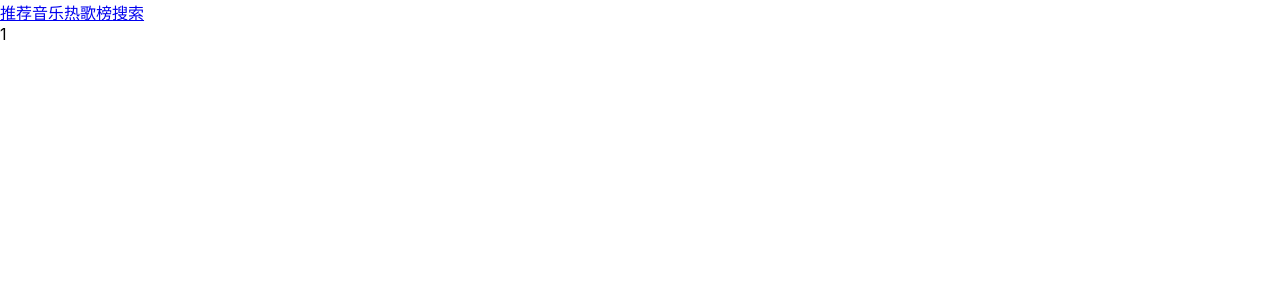
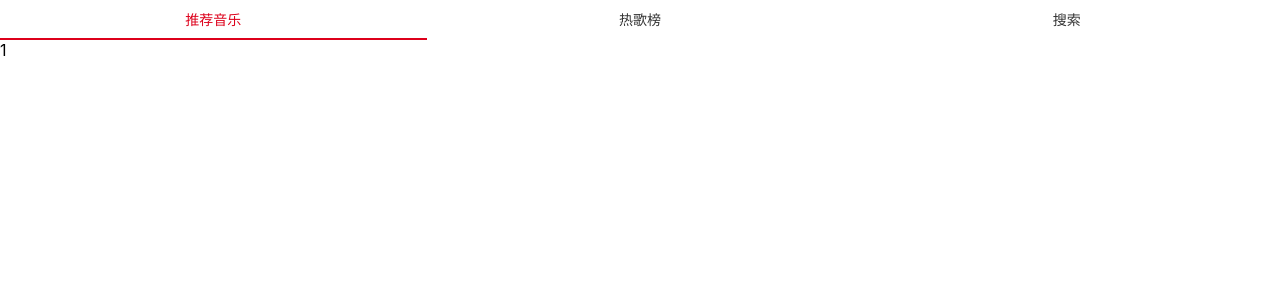
Before and after one commit to Chung941211/music, a React (Create React App) app: page / in a window 1280 px wide. Shown: the top 300 px of the page. Built offline with nearby package versions, Linux system fonts and the light colour scheme.

Commit message:
feat add scss

```diff
--- a/package.json
+++ b/package.json
@@ -40,5 +40,9 @@
       "last 1 firefox version",
       "last 1 safari version"
     ]
+  },
+  "devDependencies": {
+    "node-sass": "^4.13.1",
+    "sass-loader": "^8.0.2"
   }
 }
--- /dev/null
+++ b/src/components/header/Header.scss
@@ -0,0 +1,39 @@
+.header{
+  top: 0;
+  left: 0;
+  z-index: 100;
+  display: flex;
+  justify-content: center;
+  align-items: center;
+  width: 100%;
+  height: 40px;
+  line-height: 40px;
+  background-color: #fff;
+
+  a {
+    flex: 1;
+    display: block;
+    height: 100%;
+    text-align: center;
+    cursor: pointer;
+    color: #333333;
+    font-size: 14px;;
+  }
+
+  .nav-active{
+    color: #dd001b;
+    position: relative;
+    &:after{
+      content: "";
+      position: absolute;
+      left: 0;
+      bottom: -1px;
+      z-index: 3;
+      width: 100%;
+      height: 4px;
+      -webkit-transform: scaleY(.5);
+      transform: scaleY(.5);
+      background: #dd001b;
+    }
+  }
+}
--- a/src/components/Header.tsx
+++ b/src/components/header/Header.tsx
@@ -1,13 +1,13 @@
 import * as React from 'react';
 import { NavLink } from 'react-router-dom';
-
+import './Header.scss';
 // interface HeaderProps {
 //     title : String;
 // }
 
 const Header: React.SFC = () => (
-  <header>
-    <NavLink exact to="/" activeClassName="nav-active">
+  <header className="header">
+    <NavLink exact to="/"  activeClassName="nav-active">
       推荐音乐
     </NavLink>
     <NavLink to="/hot" activeClassName="nav-active">
--- a/src/index.css
+++ /dev/null
@@ -1,13 +0,0 @@
-body {
-  margin: 0;
-  font-family: -apple-system, BlinkMacSystemFont, 'Segoe UI', 'Roboto', 'Oxygen',
-    'Ubuntu', 'Cantarell', 'Fira Sans', 'Droid Sans', 'Helvetica Neue',
-    sans-serif;
-  -webkit-font-smoothing: antialiased;
-  -moz-osx-font-smoothing: grayscale;
-}
-
-code {
-  font-family: source-code-pro, Menlo, Monaco, Consolas, 'Courier New',
-    monospace;
-}
--- /dev/null
+++ b/src/index.scss
@@ -0,0 +1,72 @@
+body {
+  margin: 0;
+  font-family: -apple-system, BlinkMacSystemFont, 'Segoe UI', 'Roboto', 'Oxygen',
+    'Ubuntu', 'Cantarell', 'Fira Sans', 'Droid Sans', 'Helvetica Neue',
+    sans-serif;
+  -webkit-font-smoothing: antialiased;
+  -moz-osx-font-smoothing: grayscale;
+}
+
+code {
+  font-family: source-code-pro, Menlo, Monaco, Consolas, 'Courier New',
+    monospace;
+}
+
+html {
+  font-size: var(--base-font-size)px;
+  font-family: var(--pingfang-regular);
+}
+
+body, p, ul, ol, h1, h2, h3, h4, h5, h6 {
+  margin: 0
+}
+
+h1, h2, h3, h4, h5, h5 {
+  font-weight: normal;
+}
+
+li, ul {
+  padding: 0
+}
+
+li {
+  list-style: none inside none;
+}
+
+a, label, div, span, li, i {
+  tap-highlight-color: transparent;
+  -webkit-tap-highlight-color: transparent;
+}
+
+a, label, div, span, li, i {
+  &:focus {
+    outline: none;
+  }
+}
+
+a {
+  text-decoration: none;
+}
+i {
+  font-style: normal;
+}
+input, textarea, button, select {
+  font-family: var(--pingfang-regular);
+}
+input, textarea {
+  appearance: none;
+  border: 0;
+  outline: 0 none;
+  padding: 0;
+}
+em{
+  font-style: inherit;
+}
+
+input, select, textarea, button, a{
+  border:none;
+  font-weight:normal;
+  resize:none;
+  background:none;
+  -webkit-appearance:none;
+}
--- a/src/index.tsx
+++ b/src/index.tsx
@@ -1,6 +1,6 @@
 import * as React from "react";
 import * as ReactDOM from 'react-dom';
-import './index.css';
+import './index.scss';
 
 import App from './main';
 import * as serviceWorker from './serviceWorker';
--- a/src/router/router.tsx
+++ b/src/router/router.tsx
@@ -4,7 +4,7 @@ import {
     Route,
     Switch
 } from 'react-router-dom'
-import Header from '../components/Header';
+import Header from '../components/header/Header';
 import index from '../pages/index/index';
 
 
```
